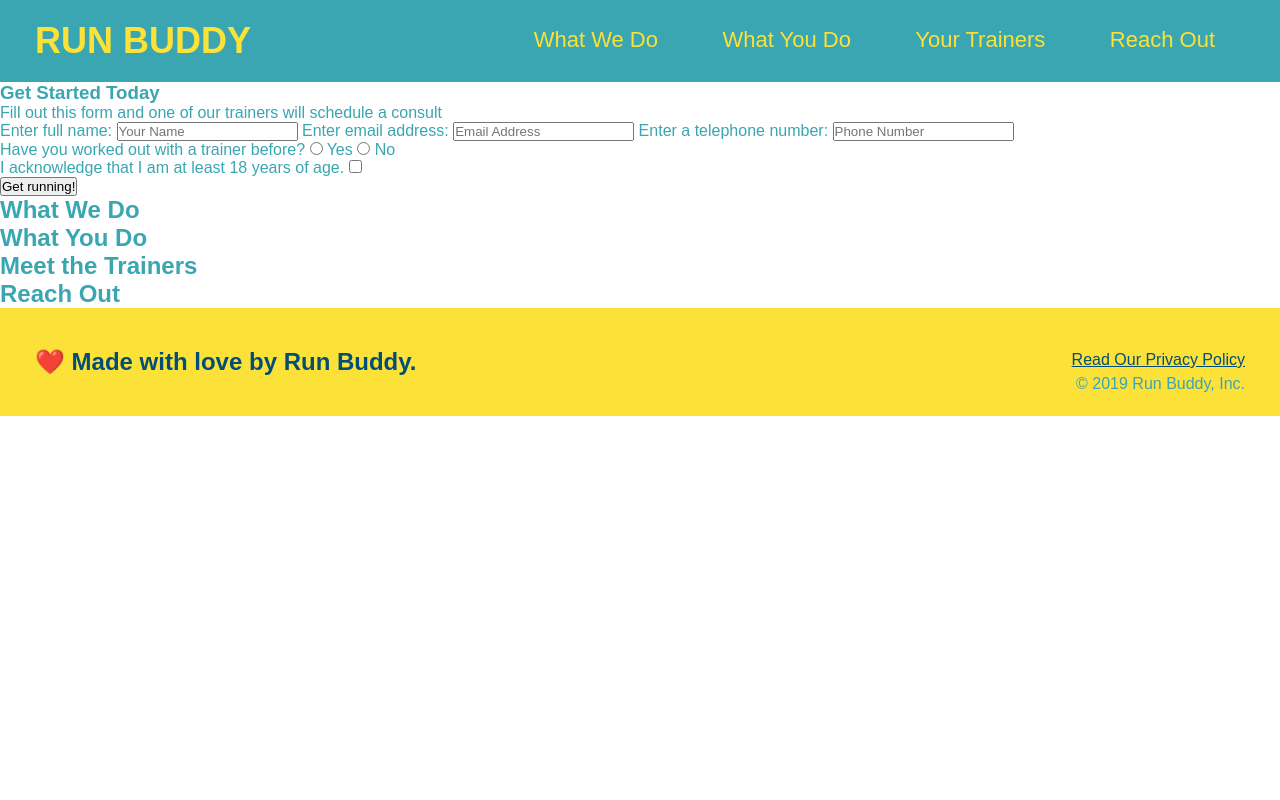
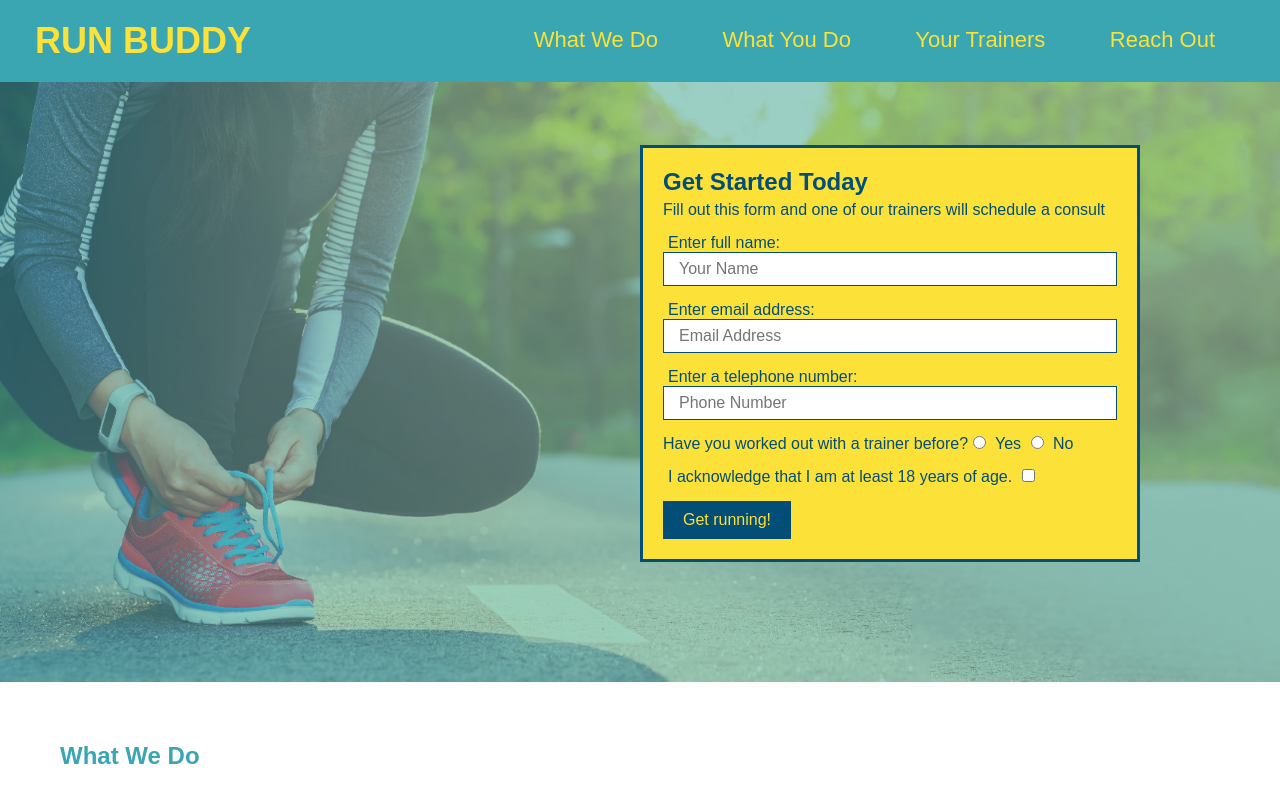
Before and after one commit to SirUbu/run-buddy, a plain HTML site: page index.html in a window 1280 px wide. Shown: the top 800 px of the page. Drawn offline with Linux system fonts and the light colour scheme.

Commit message:
Styled the hero and form section.

```diff
--- a/assets/css/style.css
+++ b/assets/css/style.css
@@ -44,6 +44,61 @@ header nav ul li a {
     font-size: 22px;
 }
 
+/* main/sections */
+section {
+    padding: 60px;
+}
+
+.hero {
+    background-image: url("../images/hero-bg.jpg");
+    height: 600px;
+    background-size: cover;
+    background-position: center;
+    position: relative;
+}
+
+.hero-form {
+    background-color: #fce138;
+    padding: 20px;
+    width: 500px;
+    color: #024e76;
+    border: solid 3px #024e76;
+    position: absolute;
+    bottom: 120px;
+    right: 140px;
+}
+
+.hero-form h3 {
+    font-size: 24px;
+    margin: 0;
+}
+
+.hero-form p {
+    margin: 5px 0 15px 0;
+}
+
+.hero-form label {
+    margin: 0 5px;
+}
+
+.form-input {
+    border: 1px solid #024e76;
+    display: block;
+    padding: 7px 15px;
+    font-size: 16px;
+    color: #024e76;
+    width: 100%;
+    margin-bottom: 15px;
+}
+
+.hero-form button {
+    color: #fce138;
+    background-color: #024e76;
+    border: none;
+    padding: 10px 20px;
+    font-size: 16px;
+}
+
 /* footer styling */
 footer {
     background: #fce138;
--- a/index.html
+++ b/index.html
@@ -33,18 +33,18 @@
         </header>
 
         <!-- hero/jumbotron -->
-        <section>
-            <div>
+        <section class="hero">
+            <div class="hero-form">
                 <h3>Get Started Today</h3>
                 <p>Fill out this form and one of our trainers will schedule a consult</p>
                 <!-- form element -->
                 <form>
                     <label for="name">Enter full name:</label>
-                    <input type="text" placeholder="Your Name" name="name" id="name" />
+                    <input type="text" placeholder="Your Name" name="name" id="name" class="form-input" />
                     <label for="email">Enter email address:</label>
-                    <input type="email" placeholder="Email Address" name="email" id="email" />
+                    <input type="email" placeholder="Email Address" name="email" id="email" class="form-input" />
                     <label for="phone">Enter a telephone number:</label>
-                    <input type="tel" placeholder="Phone Number" name="phone" id="phone" />
+                    <input type="tel" placeholder="Phone Number" name="phone" id="phone" class="form-input" />
                     <p>
                         Have you worked out with a trainer before?
                         <input type="radio" name="trainer-confirm" id="trainer-yes" />
```
Also changed, not shown: assets/images/hero-bg.jpg (added).
